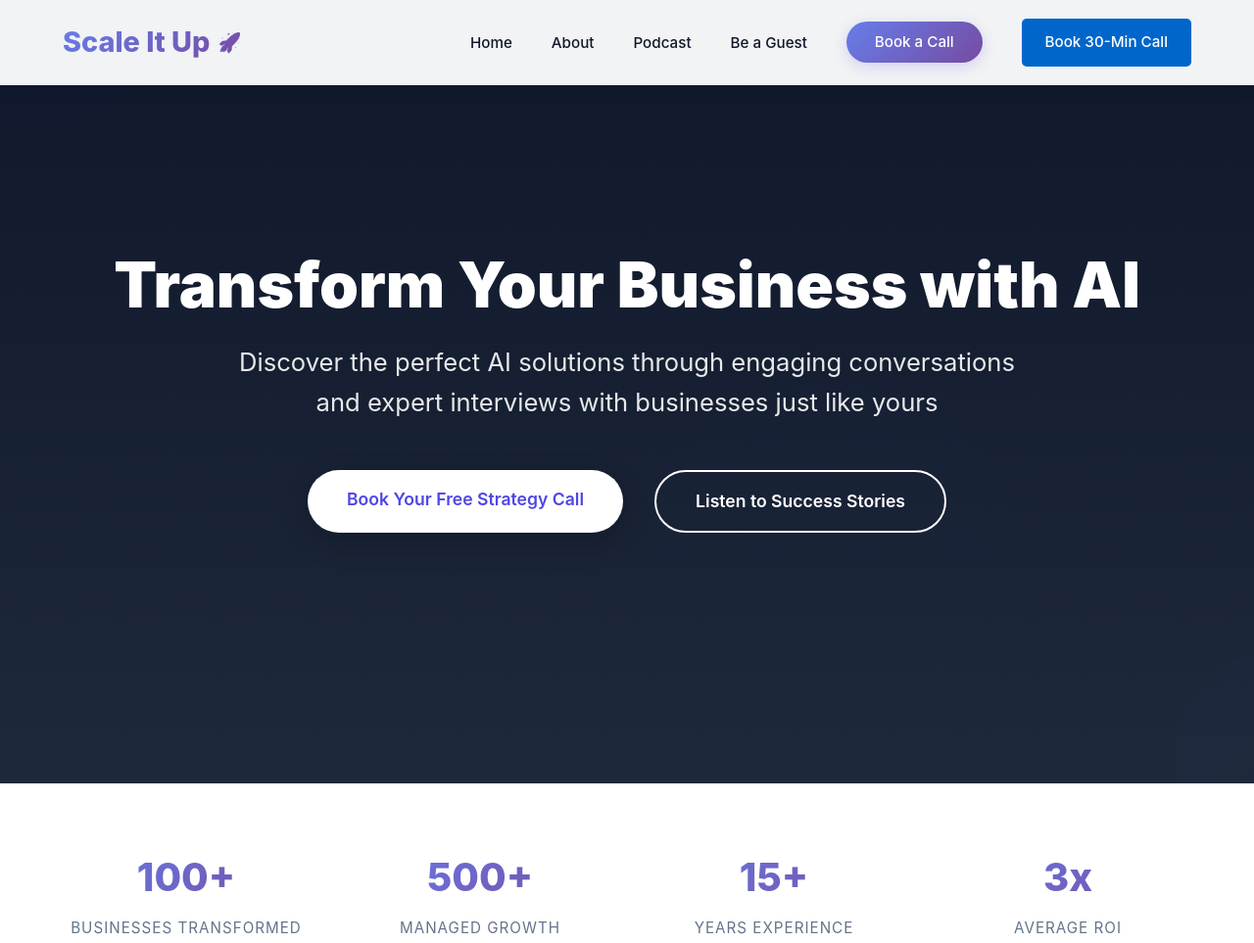
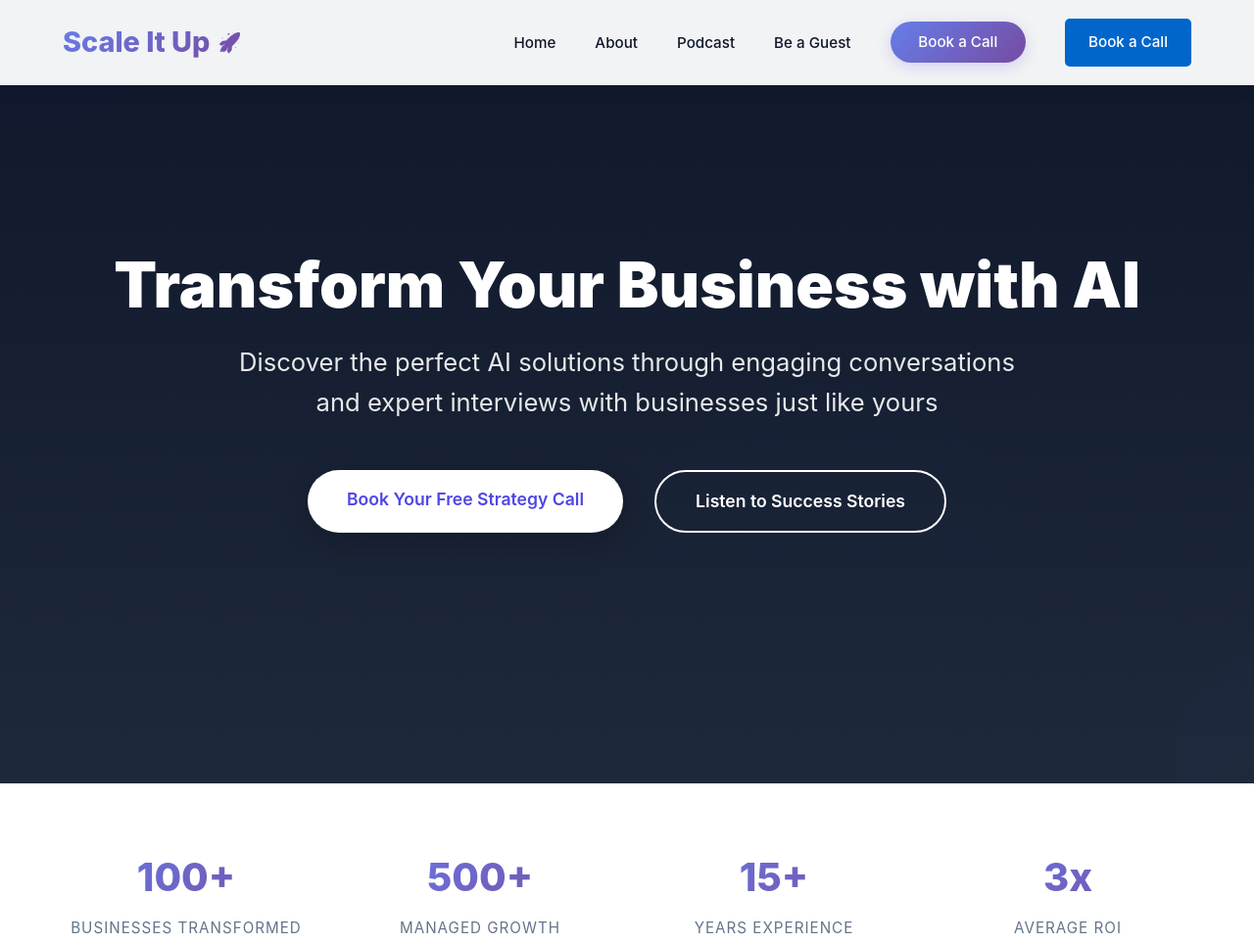
Before and after one commit to Carrera2u/ScaleItUp, a plain HTML site: page index.html in a window 1280 px wide. Shown: the top 963 px of the page at 98% size. Drawn offline with Linux system fonts and the light colour scheme.

Commit message:
Update index.html

```diff
--- a/index.html
+++ b/index.html
@@ -836,7 +836,7 @@
                 <li><a href="#podcast">Podcast</a></li>
                 <li><a href="#guest">Be a Guest</a></li>
                 <li><a href="#contact" class="nav-cta">Book a Call</a></li>
-                <li><a href="https://calendly.com/chris-scaleitup/30min" target="_blank" style="background-color: #0066cc; color: white; padding: 12px 24px; text-decoration: none; border-radius: 5px; display: inline-block;">Book 30-Min Call</a>
+                <li><a href="https://calendly.com/chris-scaleitup/30min" target="_blank" style="background-color: #0066cc; color: white; padding: 12px 24px; text-decoration: none; border-radius: 5px; display: inline-block;">Book a Call</a>
             </ul>
         </div>
     </nav>
```
